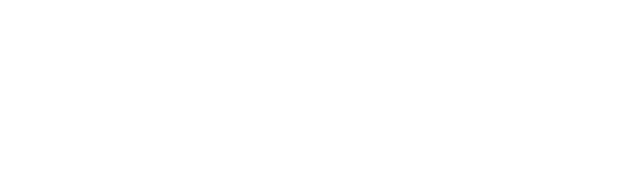
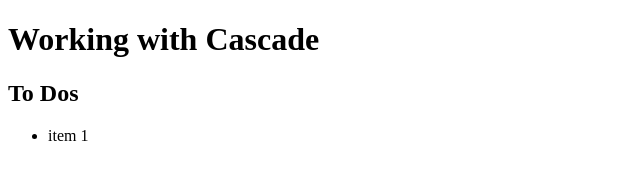
Before and after one commit to j-ohene/to-do-list, a plain HTML site: page index.html in a window 1280 px wide. Shown: the whole page, without its empty margins (0-640 px from the left). Drawn offline with Linux system fonts and the light colour scheme.

Commit message:
basic html

```diff
--- a/index.html
+++ b/index.html
@@ -1 +1,22 @@
 <!DOCTYPE html>
+<html lang="en">
+    <head>
+       <meta charset="UTF-8">
+        <meta http-equiv="X-UA-Compatible" content="IE=edge">
+        <meta name="viewport" content="width=device-width, initial-scale=1.0">
+        <title></title>
+    </head>
+        <body>
+            <main>
+                <header>
+                    <h1> Working with Cascade</h1>
+                </header>
+                    <article>
+                        <h2>To Dos</h2>
+                        <ul>
+                            <li>item 1</li>
+                        </ul>
+                    </article>
+            </main>
+        </body>
+</html>
```
